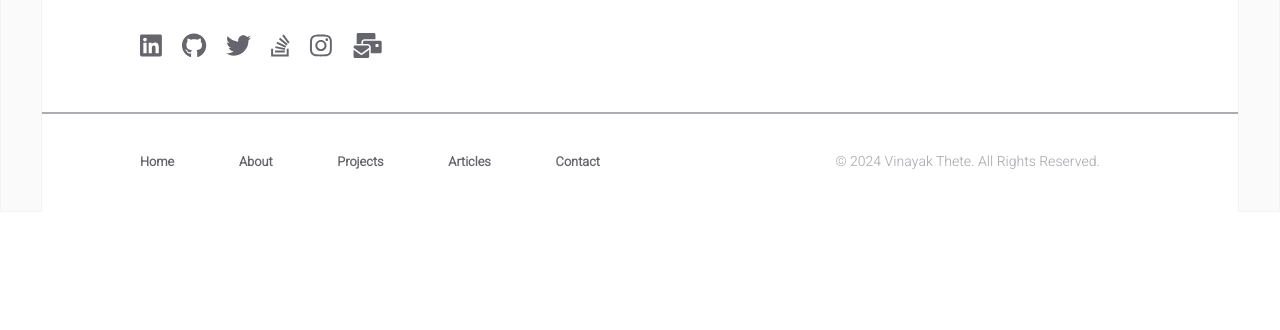
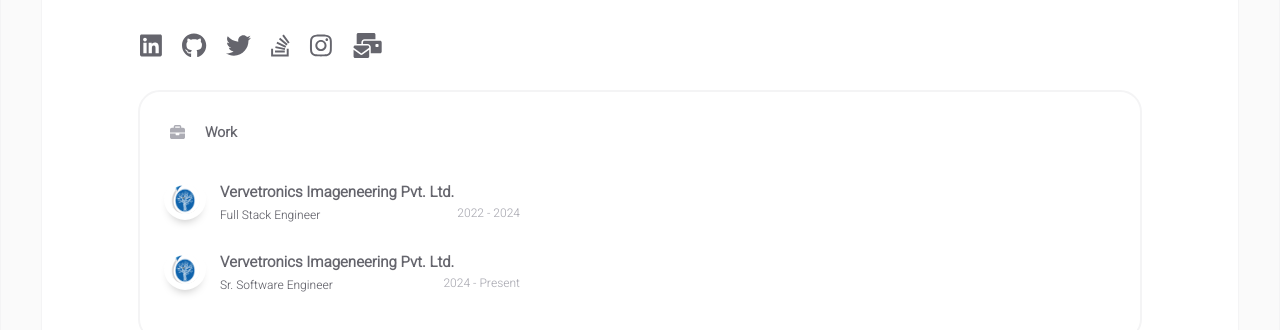
Before and after one commit to Vinayak2205/personal_portfolio, a React (Create React App) app in the folder front-end/: page / in a window 1280 px wide. Shown: the part 622-952 px from the top of the page. Before the commit the page ends 834 px from the top, so only its background shows below. Built offline with nearby package versions, Linux system fonts and the light colour scheme.

Commit message:
feat: updated homepage component to use work component

```diff
--- a/front-end/src/pages/homepage.jsx
+++ b/front-end/src/pages/homepage.jsx
@@ -16,6 +16,7 @@ import Footer from "../components/common/footer";
 import NavBar from "../components/common/navBar";
 
 import "./styles/homepage.css";
+import Works from "../components/homepage/works";
 
 const Homepage = () => {
   const [stayLogo, setStayLogo] = useState(false);
@@ -174,6 +175,10 @@ const Homepage = () => {
               </a>
             </div>
 
+            <div className="homepage-works">
+              <Works />
+            </div>
+
             <div className="page-footer">
               <Footer />
             </div>
```
